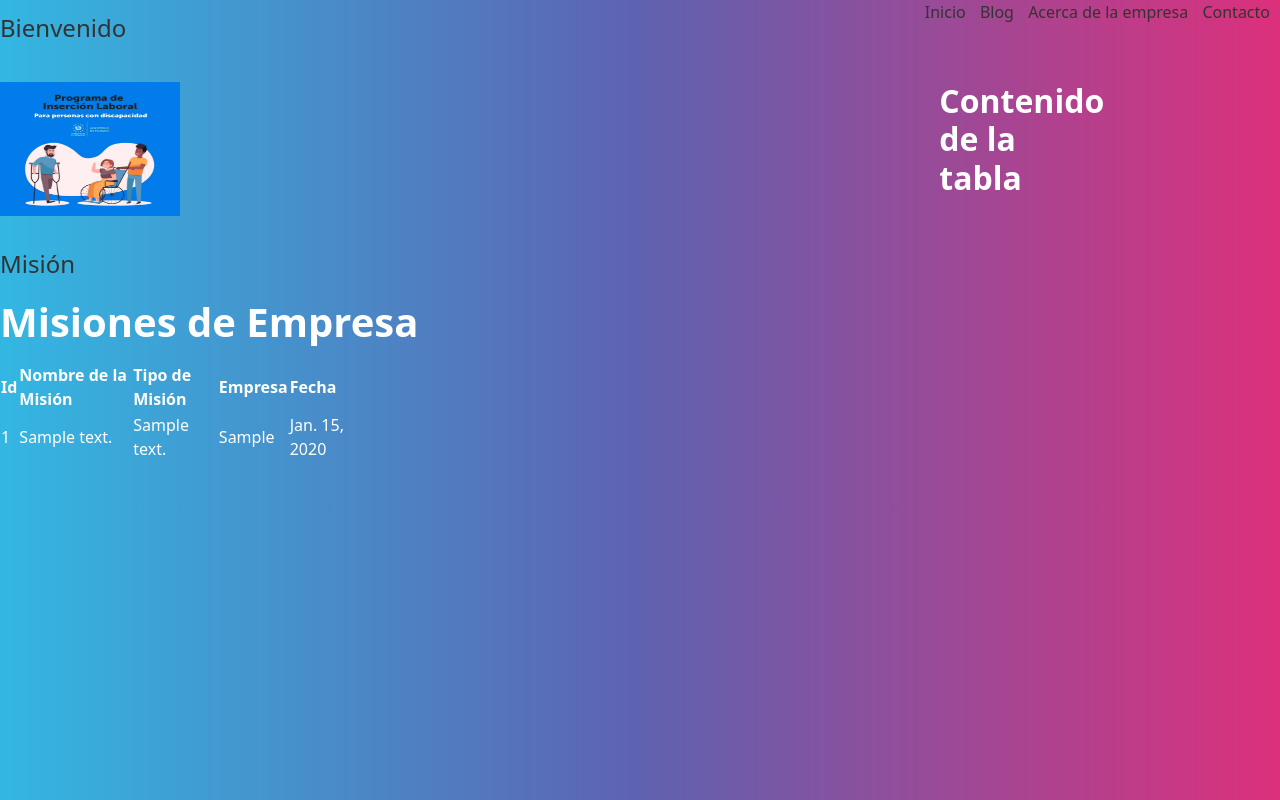
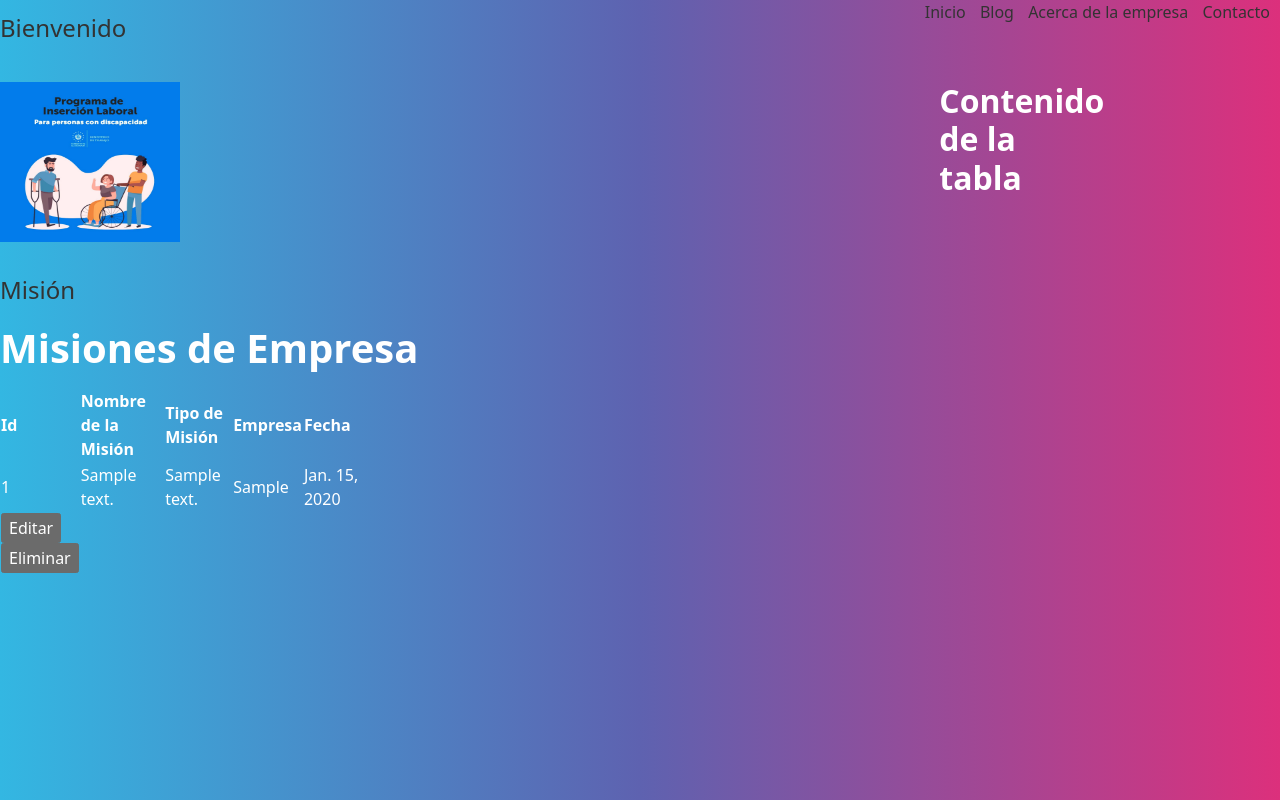
Before and after one commit to Salvapassionate/HDP115-G24, a Django app: page / in a window 1280 px wide. Run offline with Django 3.2, Linux system fonts and the light colour scheme; tables that the repository leaves empty hold one stand-in row (values such as "Sample post"); some libraries are stand-ins or nearby versions.

Commit message:
"cambios actualizados"

```diff
--- a/mi_project/urls.py
+++ b/mi_project/urls.py
@@ -19,7 +19,9 @@
 from my_app.views import mostrar_misiones
 urlpatterns = [
     url(r'^admin/', admin.site.urls),
-    url('^$', mostrar_misiones, name='mostrar_misiones'),
+    url(r'^$', mostrar_misiones, name='mostrar_misiones'),
+    url(r'^misiones/editar/<int:mision_id>/', views.editar_mision, name='editar_mision'),
+    url(r'^misiones/eliminar/<int:mision_id>/', views.eliminar_mision, name='eliminar_mision'),
     url(r'^$', views.index, name='index'),
     url(r'^blog/$', views.blog, name='blog'),
     url(r'^about/$', views.about, name='about'),
--- a/my_app/templates/index.html
+++ b/my_app/templates/index.html
@@ -40,6 +40,18 @@
             <td>{{ mision.empresa }}</td>
             <td>{{ mision.fecha }}</td>
         </tr>
+        <td>
+            <form method="post">
+                {% csrf_token %}
+                <input type="hidden" name="editar_mision" value="{{ mision.id }}">
+                <input type="submit" value="Editar">
+            </form>
+            <form method="post">
+                {% csrf_token %}
+                <input type="hidden" name="eliminar_mision" value="{{ mision.id }}">
+                <input type="submit" value="Eliminar">
+            </form>
+        </td>
         {% endfor %}
         </table>
     </div>
--- a/my_app/views.py
+++ b/my_app/views.py
@@ -1,14 +1,52 @@
 # -*- coding: utf-8 -*-
 from __future__ import unicode_literals
 
-from django.shortcuts import render
+from django.shortcuts import render,redirect
 from .models import Misiones
 
 # Create your views here.
 
 def mostrar_misiones(request):
+    if request.method == 'POST':
+        if 'editar_mision' in request.POST:
+            mision_id = request.POST['editar_mision']
+            return redirect('editar_mision', mision_id=mision_id)
+        elif 'eliminar_mision' in request.POST:
+            mision_id = request.POST['eliminar_mision']
+            return redirect('eliminar_mision', mision_id=mision_id)
     misiones = Misiones.objects.all()
     return render(request, 'index.html', {'misiones': misiones})
+
+def editar_mision(request, mision_id):
+    mision = Misiones.objects.get(id=mision_id)
+
+    if request.method == 'POST':
+        # Obtener los datos actualizados del formulario
+        nombre_mision = request.POST['nombre_mision']
+        tipo_mision = request.POST['tipo_mision']
+        empresa = request.POST['empresa']
+        fecha = request.POST['fecha']
+
+        # Actualizar los campos de la misión
+        mision.nombre_mision = nombre_mision
+        mision.tipo_mision = tipo_mision
+        mision.empresa = empresa
+        mision.fecha = fecha
+        mision.save()
+
+        return redirect('misiones') # Redirigir a la página de misiones
+
+    return render(request, 'index.html', {'mision': mision})
+
+
+def eliminar_mision(request, mision_id):
+    mision = Misiones.objects.get(id=mision_id)
+
+    if request.method == 'POST':
+        mision.delete()
+        return redirect('misiones')  # Redirigir a la página de misiones
+
+    return render(request, 'index.html', {'mision': mision})
 
 def index(request):
     return render(request, 'index.html')
```
Also changed, not shown: 2 other files.
